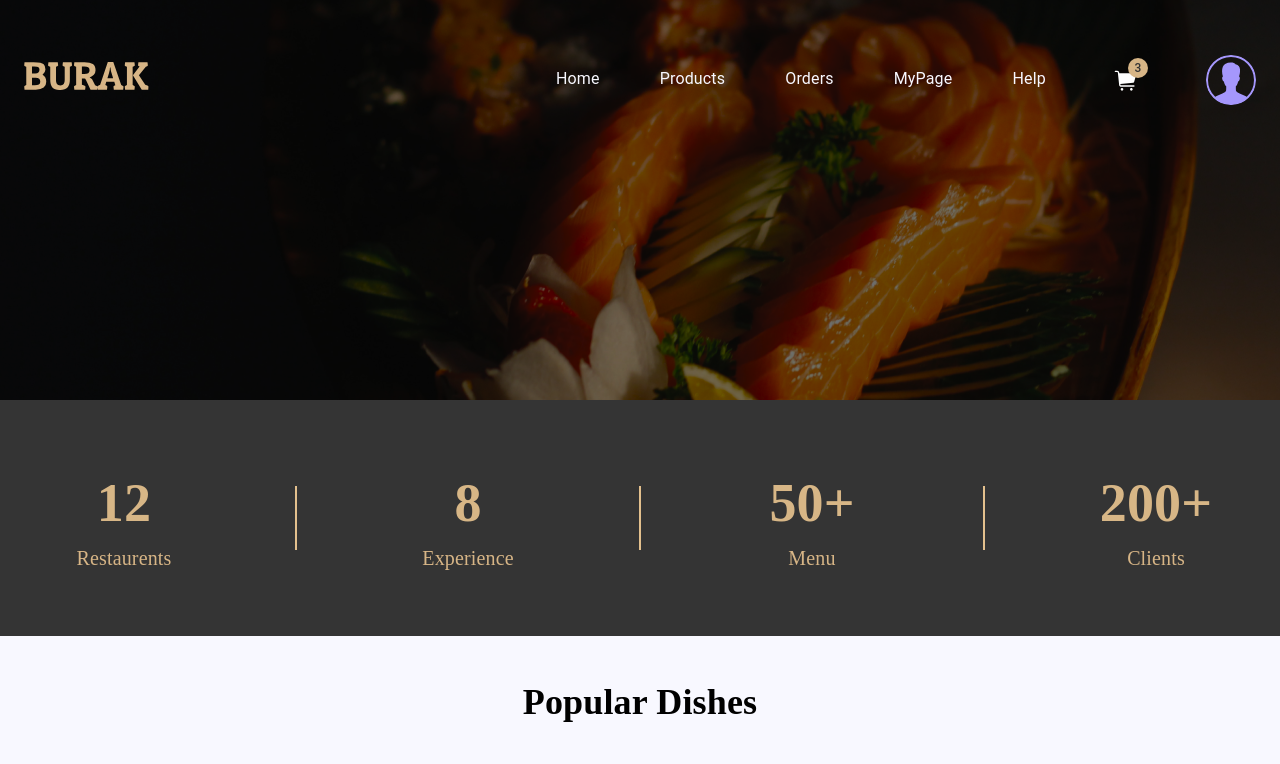
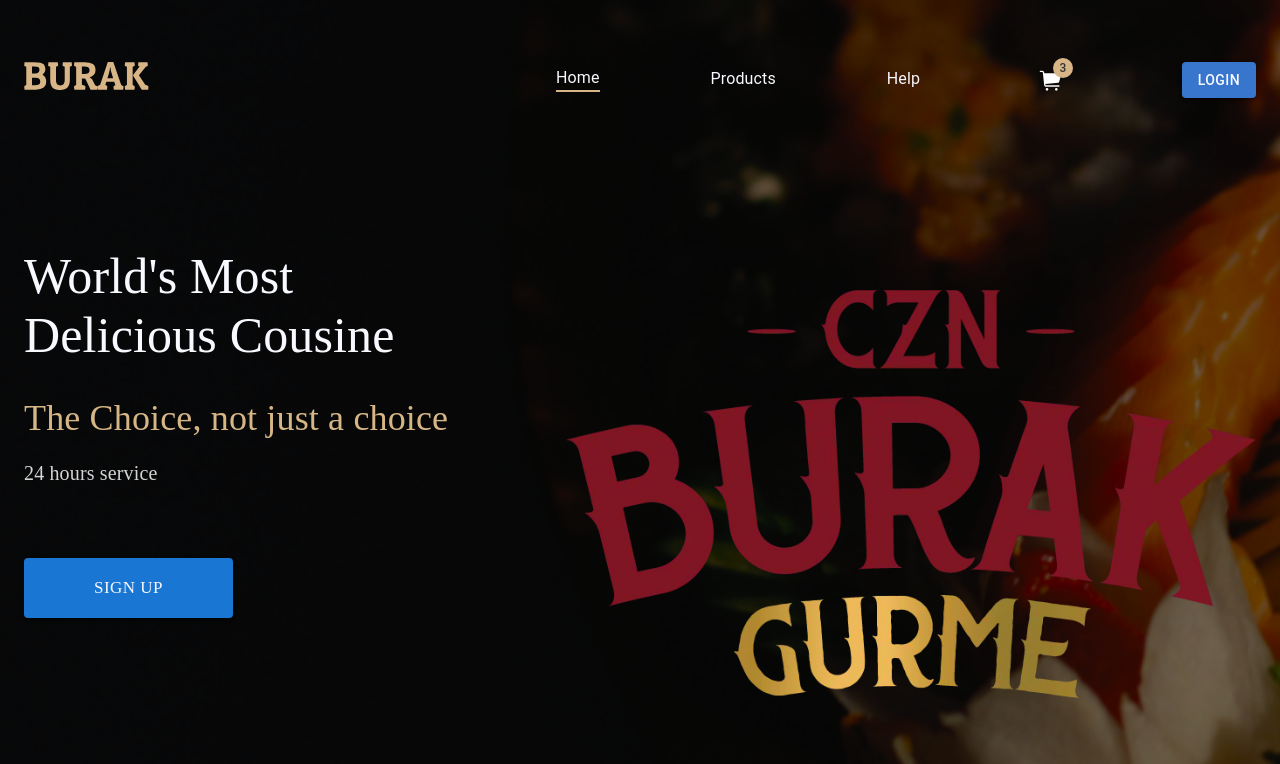
Before and after one commit to Bobur98/brickoven-react, a React (Create React App) app: page / in a window 1280 px wide. Shown: the top 764 px of the page. Built offline with nearby package versions, Linux system fonts and the light colour scheme.

Commit message:
fix: HomeNavbar and OtherNavabr place fixed

```diff
--- a/src/app/App.tsx
+++ b/src/app/App.tsx
@@ -17,11 +17,7 @@
 
     return (
       <>
-            {location.pathname === '/products' ? (
-                <HomeNavbar />
-            ) : (
-                <OtherNavbar />
-            )}
+        {location.pathname === '/' ? <HomeNavbar /> : <OtherNavbar />}
 
         <Switch>
           <Route path="/products">
```
Lines whose indentation alone changed are shown as unchanged.
